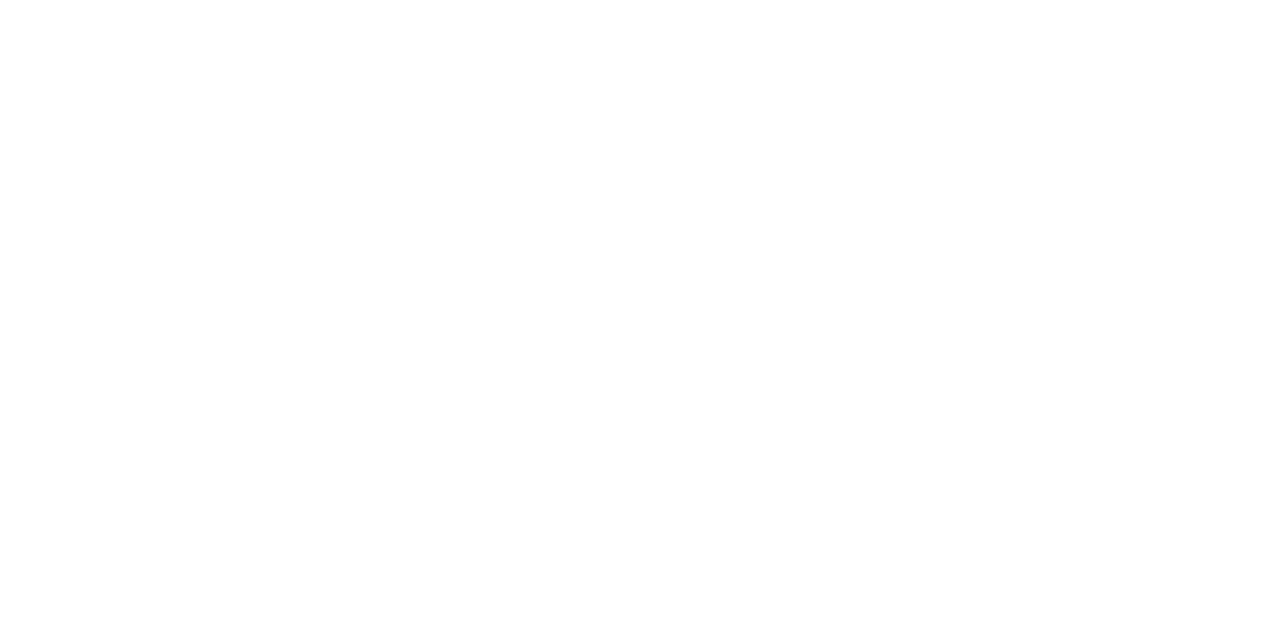
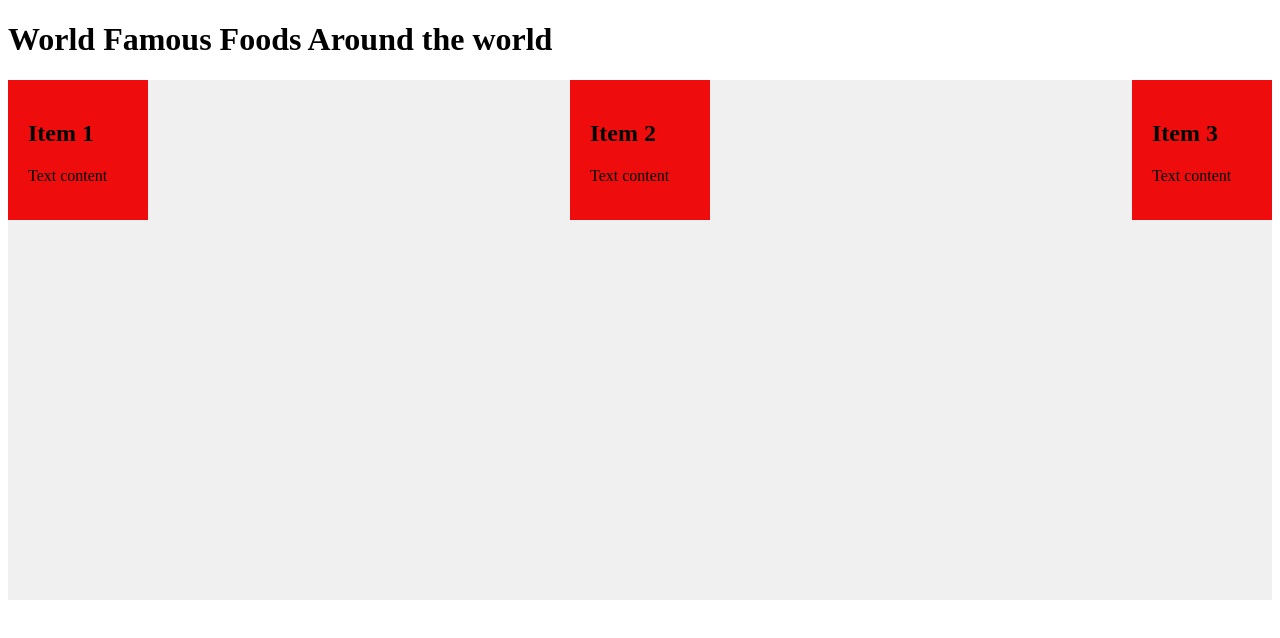
Before and after one commit to DB1902/Diegos-Web123, a plain HTML site: page index.html in a window 1280 px wide. Drawn offline with Linux system fonts and the light colour scheme; a web font is replaced by a local one.

Commit message:
Diegos work 2/21/23

```diff
--- /dev/null
+++ b/Styles.css
@@ -0,0 +1,22 @@
+@import url('https://fonts.googleapis.com/css2?family=Gloock&family=Labrada:wght@100&display=swap');
+
+
+section {
+  background-color: rgb(240, 240, 240);
+  display: flex;
+  flex-direction: row;
+  justify-content: space-between;
+  height: 65vh;
+}
+
+
+
+
+
+div {
+background-color: rgb(238, 12, 12);
+width: 100px;
+height: 100px;
+padding: 20px;
+font-family: 'Gloock';
+}
--- a/index.html
+++ b/index.html
@@ -1,12 +1,33 @@
 <!DOCTYPE html>
 <html lang="en">
+
 <head>
   <meta charset="UTF-8">
   <meta http-equiv="X-UA-Compatible" content="IE=edge">
   <meta name="viewport" content="width=device-width, initial-scale=1.0">
-  <title>Document</title>
+  <link rel="stylesheet" href="Styles.css">
+  <title>YumYumFoodies.com</title>
 </head>
+
 <body>
+  <h1>World Famous Foods Around the world</h1>
+<section>
+<div>
+  <h2>Item 1</h2>
+  <p>Text content</p>
+</div>
 
+<div>
+  <h2>Item 2</h2>
+  <p>Text content</p>
+</div>
+
+<div>
+  <h2>Item 3</h2>
+  <p>Text content</p>
+</div>
+
+</section>
 </body>
+
 </html>
```
